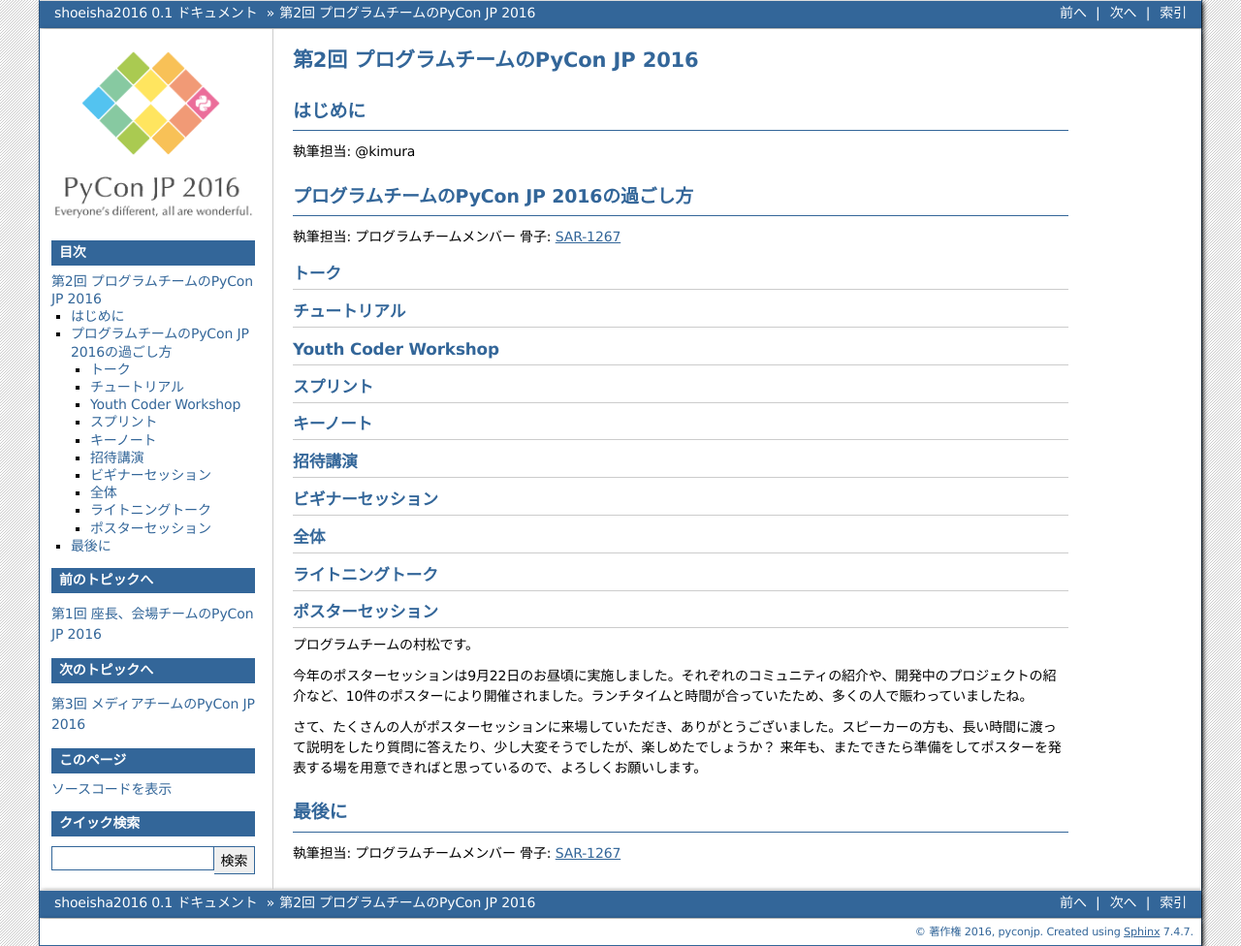
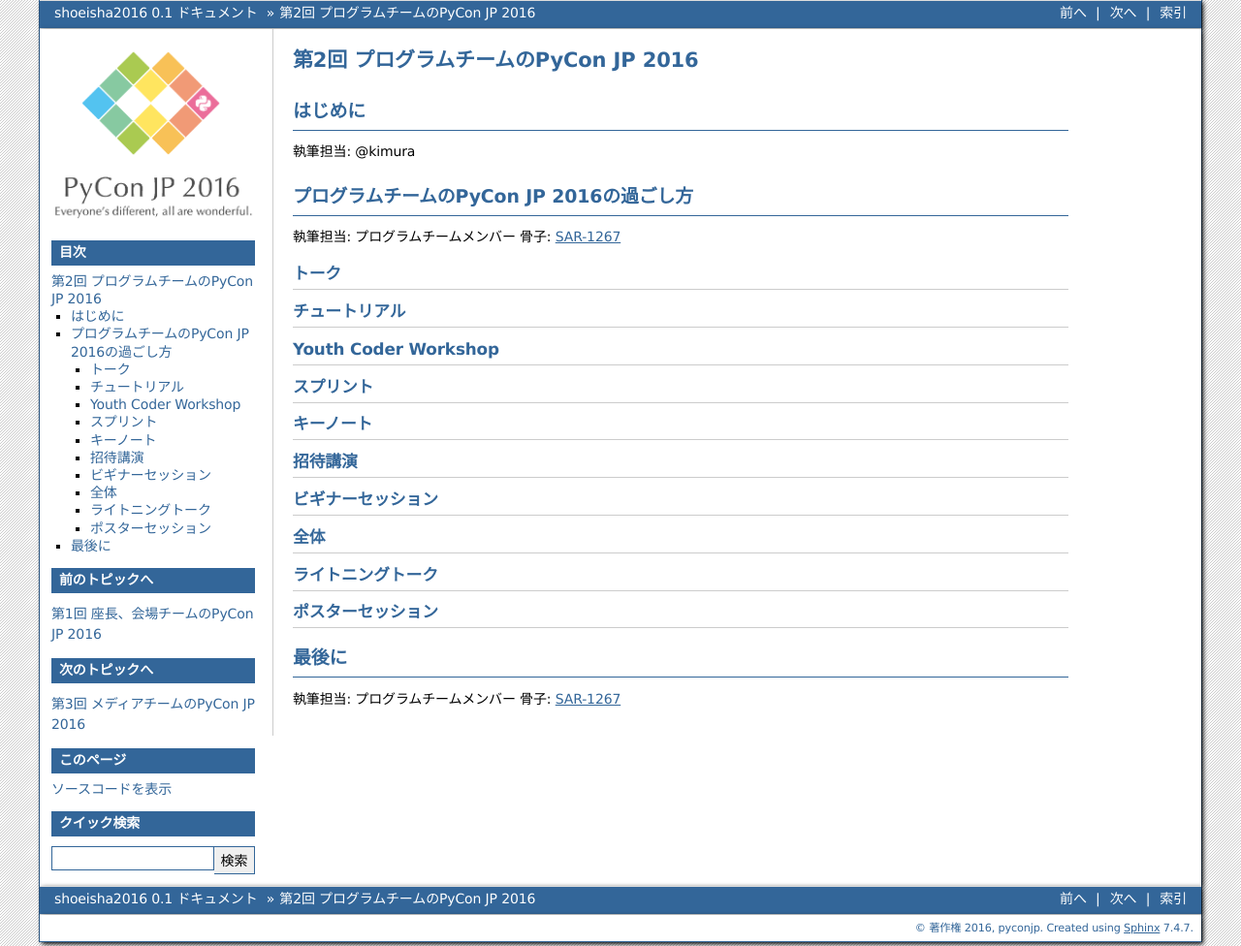
Before and after one commit to pyconjp/shoeisha2016, a Sphinx documentation site: the page built from source/afterreport_02_program.rst, in a window 1280 px wide. Shown: the whole page at 97% size. Built offline with Sphinx 7.4.7, drawn with Linux system fonts in a browser that asks for light colours.

Commit message:
Revert "ポスター追加"
This reverts commit 262a417c1ccaf4b3c3103a0a8c13f883fc799a84.

```diff
--- a/source/afterreport_02_program.rst
+++ b/source/afterreport_02_program.rst
@@ -51,11 +51,6 @@ Youth Coder Workshop
 ポスターセッション
 ------------------------------
 .. sectionauthor:: Kazuya Muramatsu
-プログラムチームの村松です。
-
-今年のポスターセッションは9月22日のお昼頃に実施しました。それぞれのコミュニティの紹介や、開発中のプロジェクトの紹介など、10件のポスターにより開催されました。ランチタイムと時間が合っていたため、多くの人で賑わっていましたね。
-
-さて、たくさんの人がポスターセッションに来場していただき、ありがとうございました。スピーカーの方も、長い時間に渡って説明をしたり質問に答えたり、少し大変そうでしたが、楽しめたでしょうか？ 来年も、またできたら準備をしてポスターを発表する場を用意できればと思っているので、よろしくお願いします。
 
 
 最後に
```
